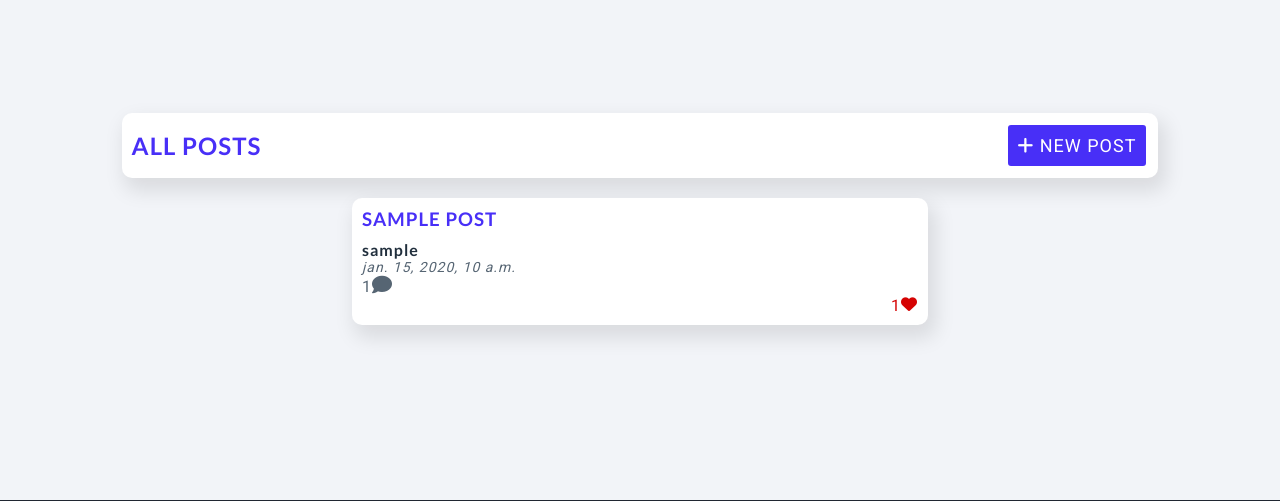
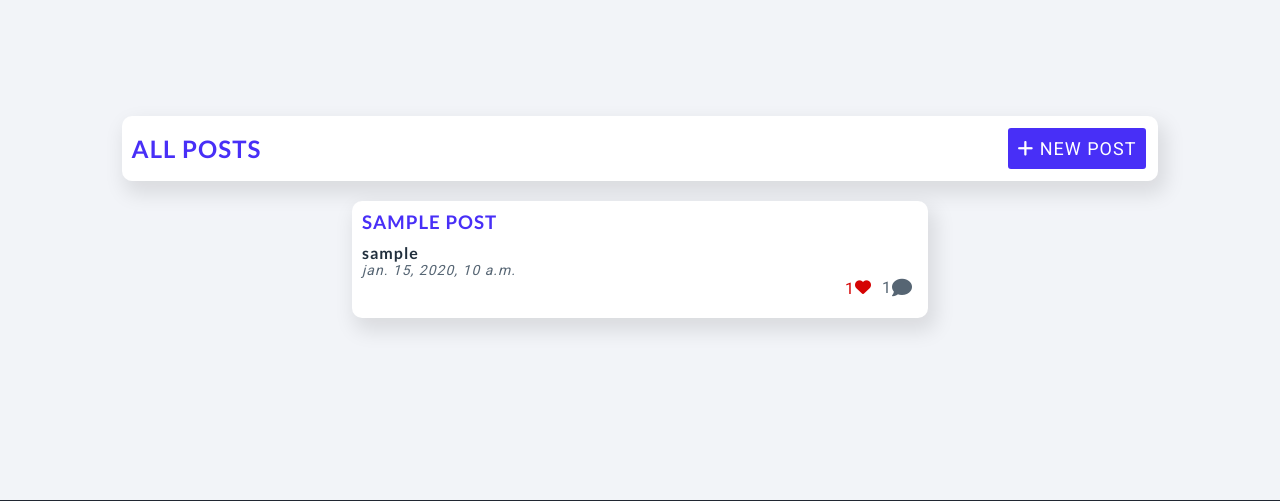
Before and after one commit to roomacarthur/pcr, a Django app: page / in a window 1280 px wide. Shown: the part 75-576 px from the top of the page. Run offline with Django 3.2, Linux system fonts and the light colour scheme; tables that the repository leaves empty hold one stand-in row (values such as "Sample post"); some libraries are stand-ins or nearby versions.

Commit message:
added comments data to listview, added styling

```diff
--- a/static/css/style.css
+++ b/static/css/style.css
@@ -239,10 +239,23 @@ header a:hover {
   font-size: 14px;
   text-transform: lowercase;
 }
+.reviews-count-list{
+  display:flex;
+  float: right;
+}
 .post-likes {
   color: #d50303;
   display:flex;
   float:right;
+}
+.post-list-data{
+  display:flex;
+  flex-direction: row-reverse;
+  align-items: center;
+  font-size: 16px;
+}
+.post-list-data>li{
+  padding: 0 5px;
 }
 .post-content-edit {
   font-size: 10px;
--- a/templates/posts/index.html
+++ b/templates/posts/index.html
@@ -30,10 +30,12 @@ Posts
         <li class="post-date"><em>{{ post.created_on }}</em></li>
         <!--Total Post Review count-->
         {% with post.reviews.count as total_reviews %}
-            <li class="reviews-count">{{ total_reviews}}<i class="data fa-solid fa-comment"></i>
+        <div class="post-list-data">
+        <li class="reviews-count reviews-count-list">{{ total_reviews}}<i class="data fa-solid fa-comment"></i>
           </li>
           {% endwith %}
           <li class="post-likes">{{ post.likes.count }} <i class="fa-solid fa-heart"></i></li>
+        </div>
       <ul>
     </div>
   </a>
```
Lines whose indentation alone changed are shown as unchanged.
